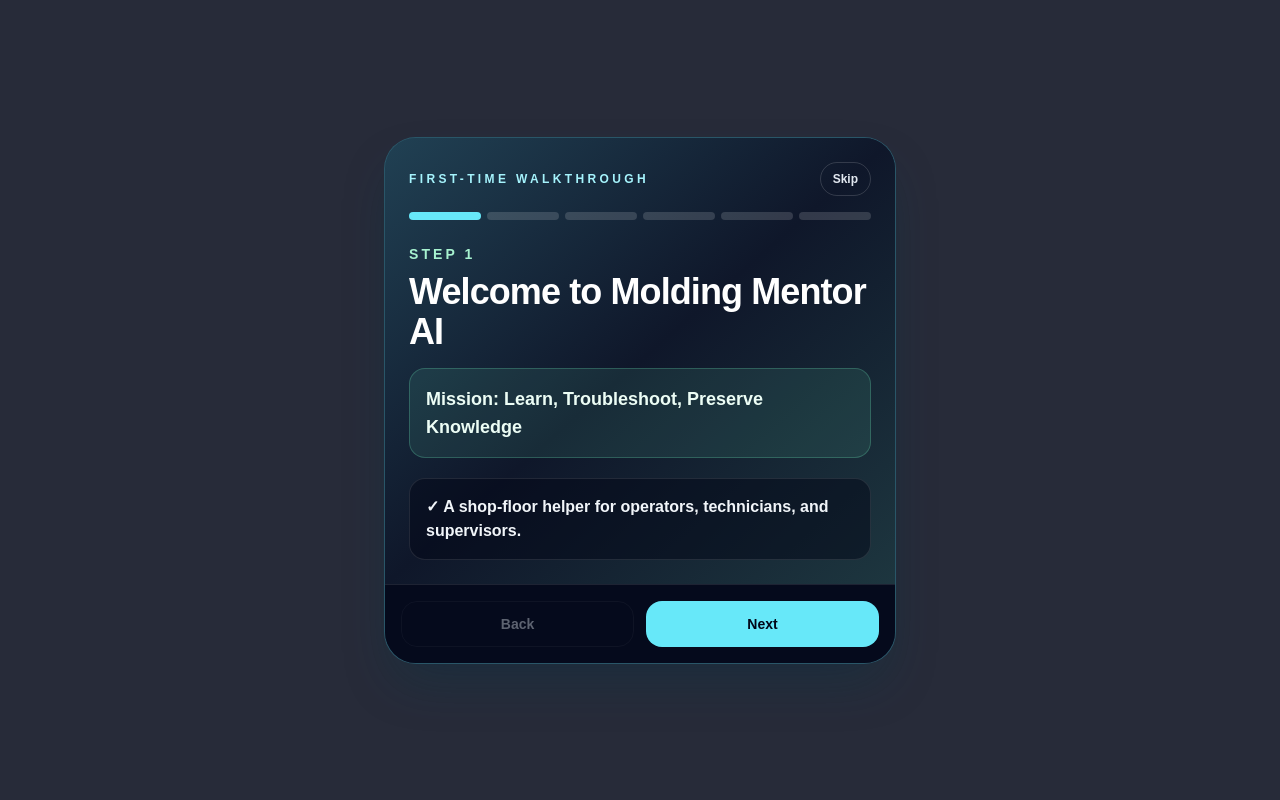
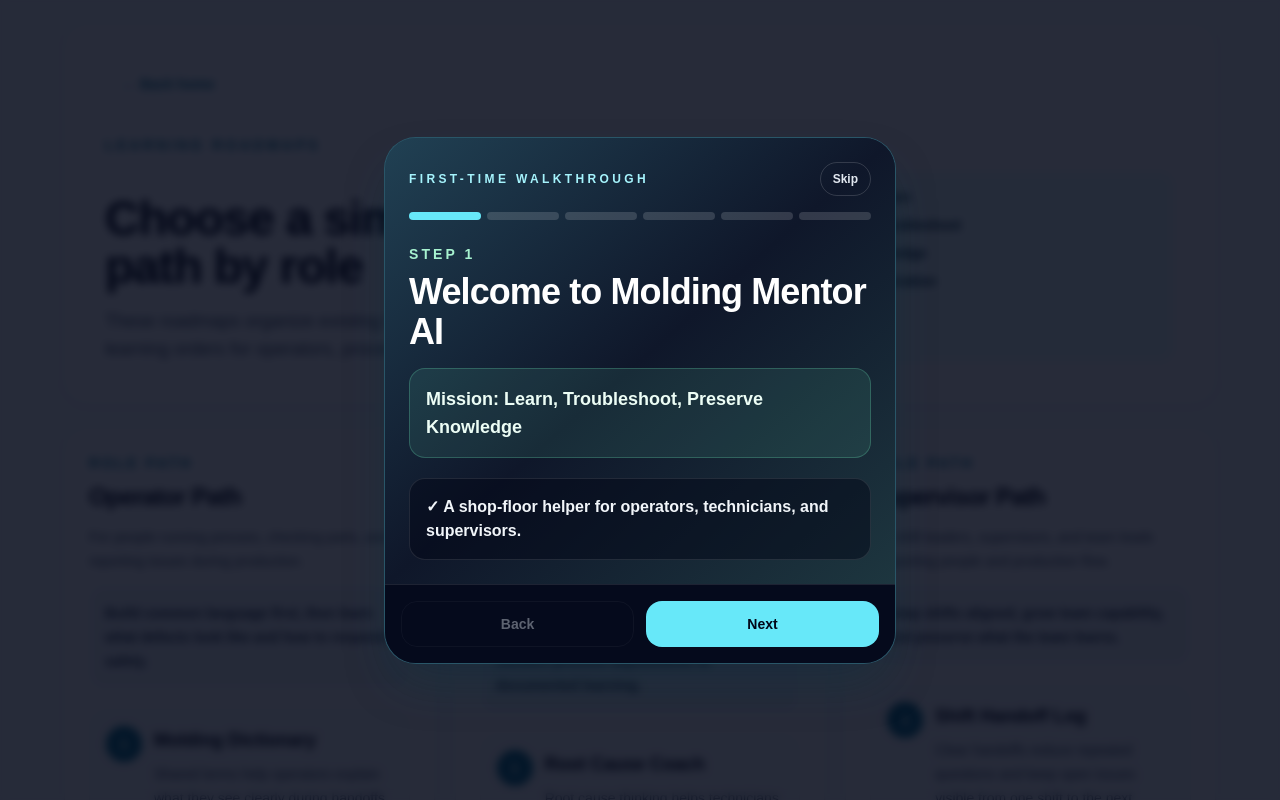
Before and after one commit to scottgraham2882-collab/molding-mentor-ai, a Next.js app: page /roadmaps in a window 1280 px wide. Before the commit this address had no page. Shown: the top 800 px of the page. Built offline with nearby package versions, Linux system fonts and the light colour scheme.

Commit message:
Add Learning Roadmaps MVP

```diff
--- a/app/page.tsx
+++ b/app/page.tsx
@@ -31,6 +31,11 @@ const navigationGroups: NavigationGroup[] = [
         title: "Training Modules",
         description: "Open role-based training modules for operators, technicians, and supervisors.",
         href: "/training/role-paths",
+      },
+      {
+        title: "Learning Roadmaps",
+        description: "Follow simple role-based roadmaps for operators, process technicians, and supervisors.",
+        href: "/roadmaps",
       },
     ],
   },
--- /dev/null
+++ b/app/roadmaps/page.tsx
@@ -0,0 +1,191 @@
+import Link from "next/link";
+
+type RoadmapStep = {
+  title: string;
+  href?: string;
+  why: string;
+};
+
+type Roadmap = {
+  title: string;
+  audience: string;
+  focus: string;
+  steps: RoadmapStep[];
+};
+
+const roadmaps: Roadmap[] = [
+  {
+    title: "Operator Path",
+    audience: "For people running presses, checking parts, and reporting issues during production.",
+    focus: "Build common language first, then learn what defects look like and how to respond safely.",
+    steps: [
+      {
+        title: "Molding Dictionary",
+        href: "/molding-dictionary",
+        why: "Shared terms help operators explain what they see clearly during handoffs, checks, and troubleshooting conversations.",
+      },
+      {
+        title: "Defect Library",
+        href: "/defects",
+        why: "Recognizing defects by name helps the team sort parts faster and describe quality problems consistently.",
+      },
+      {
+        title: "Troubleshooting Checklists",
+        href: "/checklists",
+        why: "Checklists keep first responses simple, repeatable, and focused on observation before changing the process.",
+      },
+      {
+        title: "Training Modules",
+        href: "/training/role-paths",
+        why: "Role-based modules help operators keep building skills after the basics are understood.",
+      },
+      {
+        title: "Knowledge Vault Examples",
+        href: "/knowledge-vault",
+        why: "Reviewing saved examples shows how previous teams captured problems, fixes, and prevention notes.",
+      },
+    ],
+  },
+  {
+    title: "Process Technician Path",
+    audience: "For people adjusting processes, supporting startups, and helping solve repeat molding problems.",
+    focus: "Start with root cause thinking, then connect process adjustments to documented learning.",
+    steps: [
+      {
+        title: "Root Cause Coach",
+        href: "/root-cause-coach",
+        why: "Root cause thinking helps technicians avoid chasing symptoms and focus on what changed.",
+      },
+      {
+        title: "Process Adjustment Guide",
+        href: "/process-adjustment-guide",
+        why: "A structured adjustment sequence supports safer decisions and better communication before process changes are made.",
+      },
+      {
+        title: "Scientific Molding Lessons",
+        href: "/lessons",
+        why: "Scientific molding concepts make process decisions easier to explain, repeat, and improve over time.",
+      },
+      {
+        title: "Defect Library",
+        href: "/defects",
+        why: "Defect references connect symptoms to possible causes so technicians can choose better next checks.",
+      },
+      {
+        title: "Advanced Troubleshooting Resources",
+        href: "/troubleshooting",
+        why: "Guided troubleshooting resources help technicians organize evidence and decide what to verify next.",
+      },
+    ],
+  },
+  {
+    title: "Supervisor Path",
+    audience: "For shift leaders, supervisors, and team leads supporting people and production flow.",
+    focus: "Keep shifts aligned, grow team capability, and preserve what the team learns.",
+    steps: [
+      {
+        title: "Shift Handoff Log",
+        href: "/shift-handoff",
+        why: "Clear handoffs reduce repeated questions and keep open issues visible from one shift to the next.",
+      },
+      {
+        title: "Skills Matrix",
+        href: "/skills-matrix",
+        why: "A skills view helps supervisors identify coverage gaps and plan practical coaching conversations.",
+      },
+      {
+        title: "Knowledge Vault",
+        href: "/knowledge-vault",
+        why: "Preserving lessons learned keeps fixes from living only in one person's memory.",
+      },
+      {
+        title: "Root Cause Coach",
+        href: "/root-cause-coach",
+        why: "Supervisors can use root cause structure to guide team problem solving without jumping to blame.",
+      },
+      {
+        title: "Team Development and Knowledge Sharing",
+        href: "/training/role-paths",
+        why: "Shared development paths help leaders turn daily production learning into stronger team capability.",
+      },
+    ],
+  },
+];
+
+const missionItems = [
+  "Help People Learn",
+  "Help People Troubleshoot",
+  "Preserve Knowledge",
+  "Support Collaboration",
+  "Keep It Simple",
+  "People First",
+];
+
+export default function RoadmapsPage() {
+  return (
+    <main className="min-h-screen bg-slate-50 px-4 py-6 text-slate-950 sm:px-6 lg:px-8">
+      <div className="mx-auto w-full max-w-6xl">
+        <header className="rounded-3xl border border-slate-200 bg-white p-6 shadow-sm sm:p-10">
+          <Link
+            href="/"
+            className="inline-flex rounded-full border border-slate-200 px-4 py-2 text-sm font-black text-cyan-700 transition hover:border-cyan-400 hover:bg-cyan-50 focus:outline-none focus:ring-4 focus:ring-cyan-200"
+          >
+            ← Back home
+          </Link>
+          <p className="mt-8 text-sm font-black uppercase tracking-[0.24em] text-cyan-700">Learning Roadmaps</p>
+          <div className="mt-4 grid gap-6 lg:grid-cols-[1.5fr_1fr] lg:items-end">
+            <div>
+              <h1 className="text-4xl font-black tracking-tight text-slate-950 sm:text-5xl">Choose a simple learning path by role</h1>
+              <p className="mt-4 max-w-3xl text-base leading-7 text-slate-600 sm:text-lg">
+                These roadmaps organize existing Molding Mentor resources into practical learning orders for operators, process technicians, and supervisors.
+              </p>
+            </div>
+            <ul className="grid gap-2 rounded-2xl bg-cyan-50 p-4 text-sm font-bold text-cyan-950 sm:grid-cols-2 lg:grid-cols-1">
+              {missionItems.map((item) => (
+                <li key={item} className="flex items-center gap-2">
+                  <span className="h-2 w-2 rounded-full bg-cyan-600" aria-hidden="true" />
+                  {item}
+                </li>
+              ))}
+            </ul>
+          </div>
+        </header>
+
+        <section className="mt-6 grid gap-5 lg:grid-cols-3" aria-label="Role learning roadmaps">
+          {roadmaps.map((roadmap) => (
+            <article key={roadmap.title} className="flex flex-col rounded-3xl border border-slate-200 bg-white p-5 shadow-sm sm:p-6">
+              <div>
+                <p className="text-sm font-black uppercase tracking-[0.2em] text-cyan-700">Role path</p>
+                <h2 className="mt-2 text-2xl font-black tracking-tight text-slate-950">{roadmap.title}</h2>
+                <p className="mt-3 text-sm leading-6 text-slate-600">{roadmap.audience}</p>
+                <p className="mt-3 rounded-2xl bg-slate-100 p-4 text-sm font-semibold leading-6 text-slate-700">{roadmap.focus}</p>
+              </div>
+
+              <ol className="mt-5 space-y-4">
+                {roadmap.steps.map((step, index) => (
+                  <li key={step.title} className="rounded-2xl border border-slate-200 bg-slate-50 p-4">
+                    <div className="flex gap-3">
+                      <span className="flex h-9 w-9 shrink-0 items-center justify-center rounded-full bg-cyan-700 text-sm font-black text-white">{index + 1}</span>
+                      <div>
+                        <h3 className="text-lg font-black text-slate-950">{step.title}</h3>
+                        <p className="mt-2 text-sm leading-6 text-slate-600">{step.why}</p>
+                        {step.href ? (
+                          <Link
+                            href={step.href}
+                            className="mt-4 inline-flex text-sm font-black text-cyan-700 transition hover:text-cyan-900 focus:outline-none focus:ring-4 focus:ring-cyan-200"
+                          >
+                            Open resource →
+                          </Link>
+                        ) : null}
+                      </div>
+                    </div>
+                  </li>
+                ))}
+              </ol>
+            </article>
+          ))}
+        </section>
+      </div>
+    </main>
+  );
+}
```
